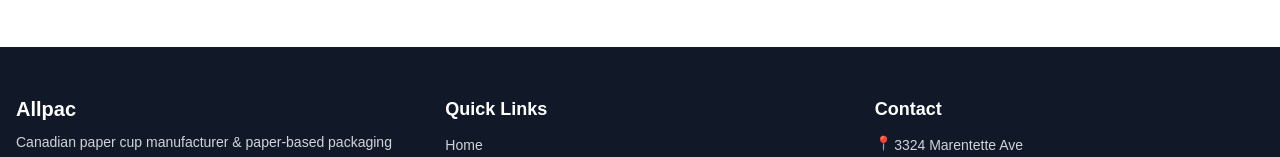
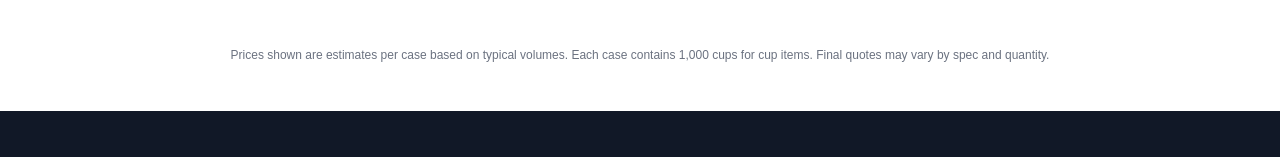
Before and after one commit to Emadedin1/allpacstore, a Next.js app: page / in a window 1280 px wide. Shown: the part 1234-1391 px from the top of the page. Built offline with nearby package versions, Linux system fonts and the light colour scheme; no server answers.

Commit message:
Update HomeClient.jsx

```diff
--- a/src/app/HomeClient.jsx
+++ b/src/app/HomeClient.jsx
@@ -191,6 +191,14 @@ export default function Home() {
         imageBgClass="bg-white"
         kind="lids"
       />
+
+      {/* page-level estimate disclaimer */}
+      <div className="max-w-5xl mx-auto px-5 sm:px-6 pb-12">
+        <p className="text-center text-xs text-gray-500">
+          Prices shown are <span className="font-medium">estimates per case</span> based on typical volumes.
+          Each case contains {fmtInt(CASE_QTY)} cups for cup items. Final quotes may vary by spec and quantity.
+        </p>
+      </div>
     </main>
   )
 }
@@ -253,12 +261,15 @@ function HomeCatalogSection({
                   {p.title}
                 </p>
 
-                {/* Price pill */}
+                {/* Price pill (explicitly marked as estimated) */}
                 {est !== undefined && (
                   <div className="mt-1 flex justify-center">
-                    <div className="inline-flex flex-col items-center rounded-md border border-gray-200 bg-white px-2 py-1 text-xs text-gray-800">
+                    <div
+                      className="inline-flex flex-col items-center rounded-md border border-gray-200 bg-white px-2 py-1 text-xs text-gray-800"
+                      aria-label={`Estimated price ${fmt(est)} per case, ${fmtInt(CASE_QTY)} cups`}
+                    >
                       <span className="font-medium">
-                        {fmt(est)} <span className="opacity-70">/ case</span>
+                        {fmt(est)} <span className="opacity-70">/ case (estimated)</span>
                       </span>
                       <span className="opacity-70">{fmtInt(CASE_QTY)} cups</span>
                     </div>
```
